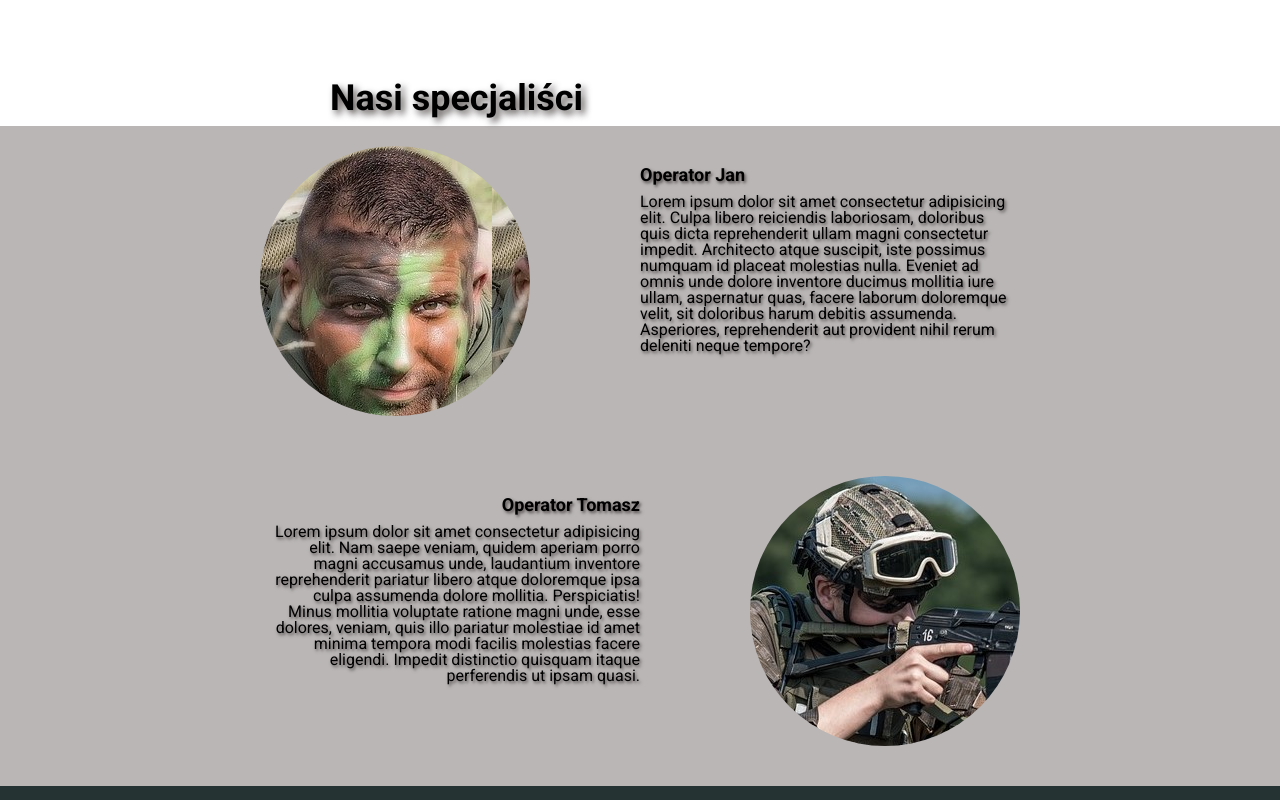
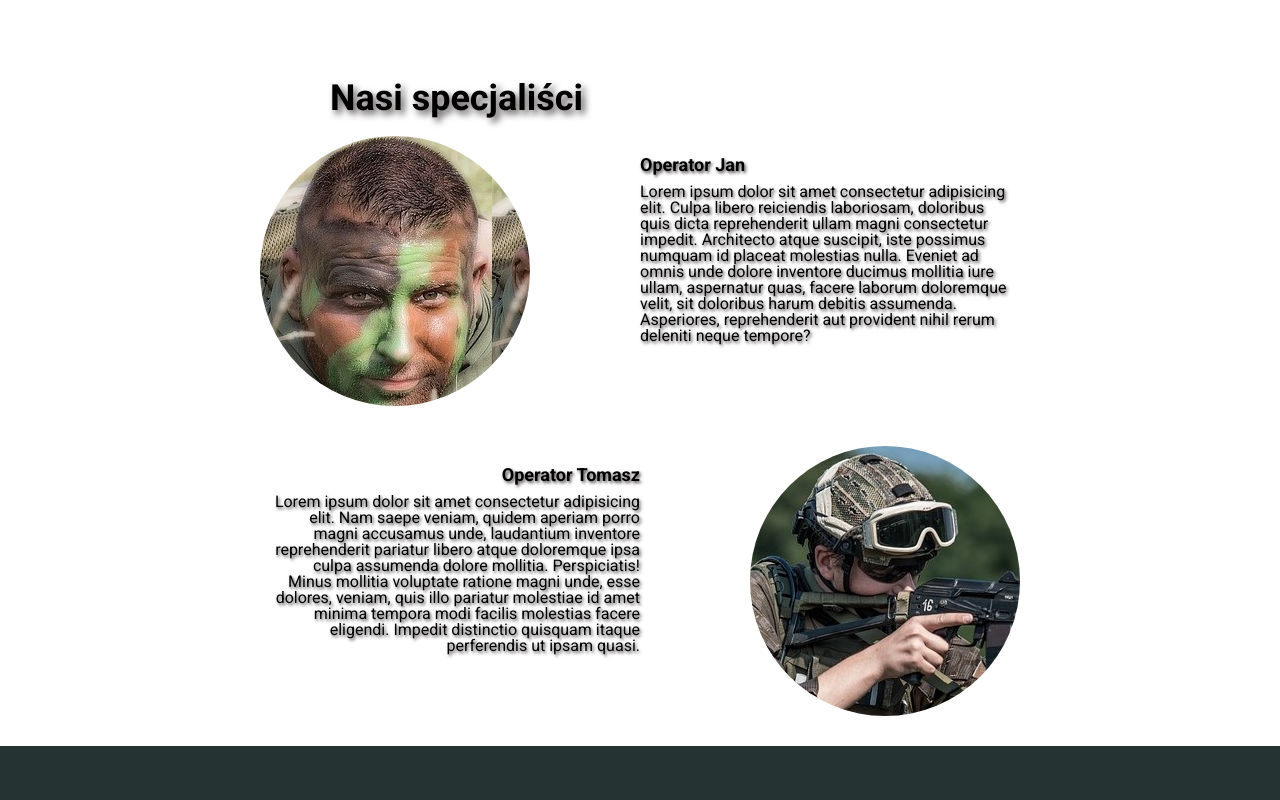
Before and after one commit to maciekjar022/Projekt-1, a plain HTML site: page index.html in a window 1280 px wide. Shown: the part 800-1600 px from the top of the page. Drawn offline with Linux system fonts and the light colour scheme.

Commit message:
Add files via upload

```diff
--- a/style.css
+++ b/style.css
@@ -112,12 +112,6 @@ h2 {
   text-shadow: #514a4a 0.1em 0.1em 0.2em;
   padding: 10px 10px;
   margin-left: 25%;
-}
-
-.specjalist1,
-.specjalist2 {
-  background-color: #bab6b6;
-  padding: 10px 10px;
 }
 
 .specjalist1 .container {
```
